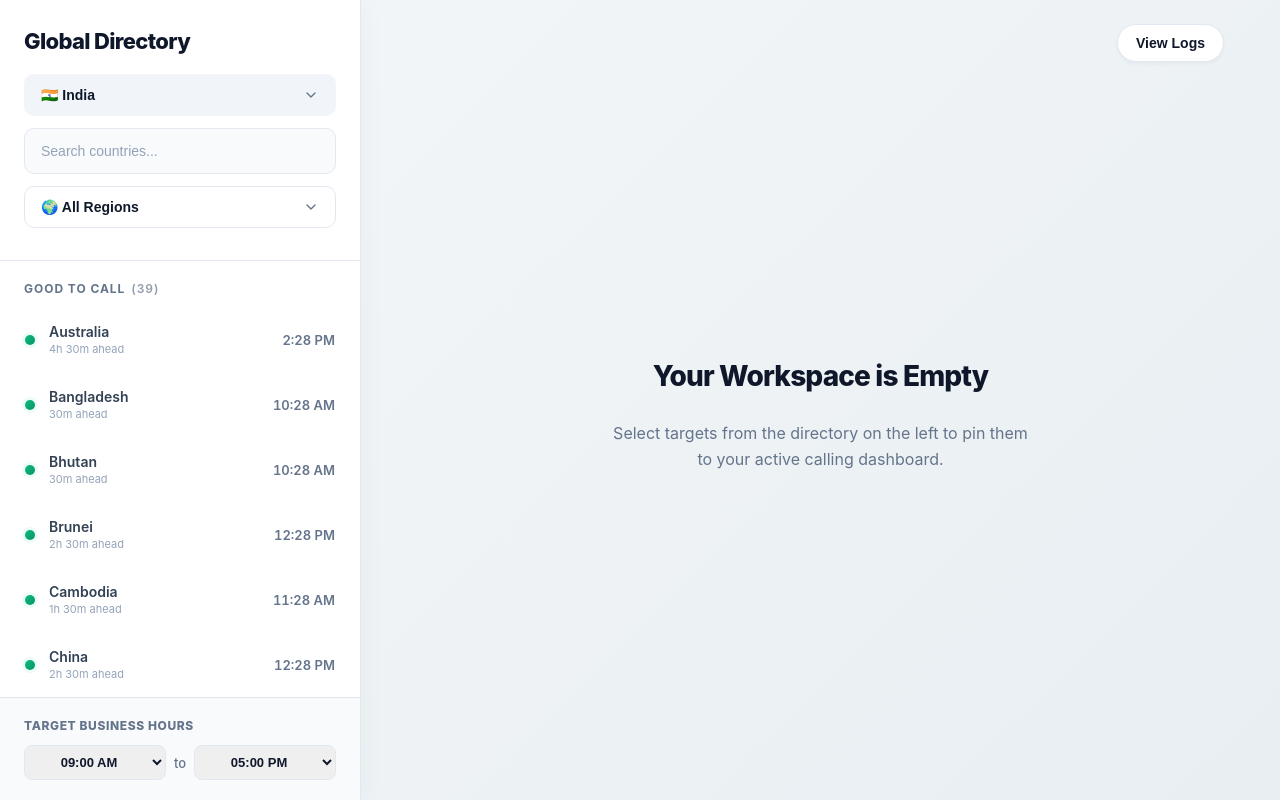
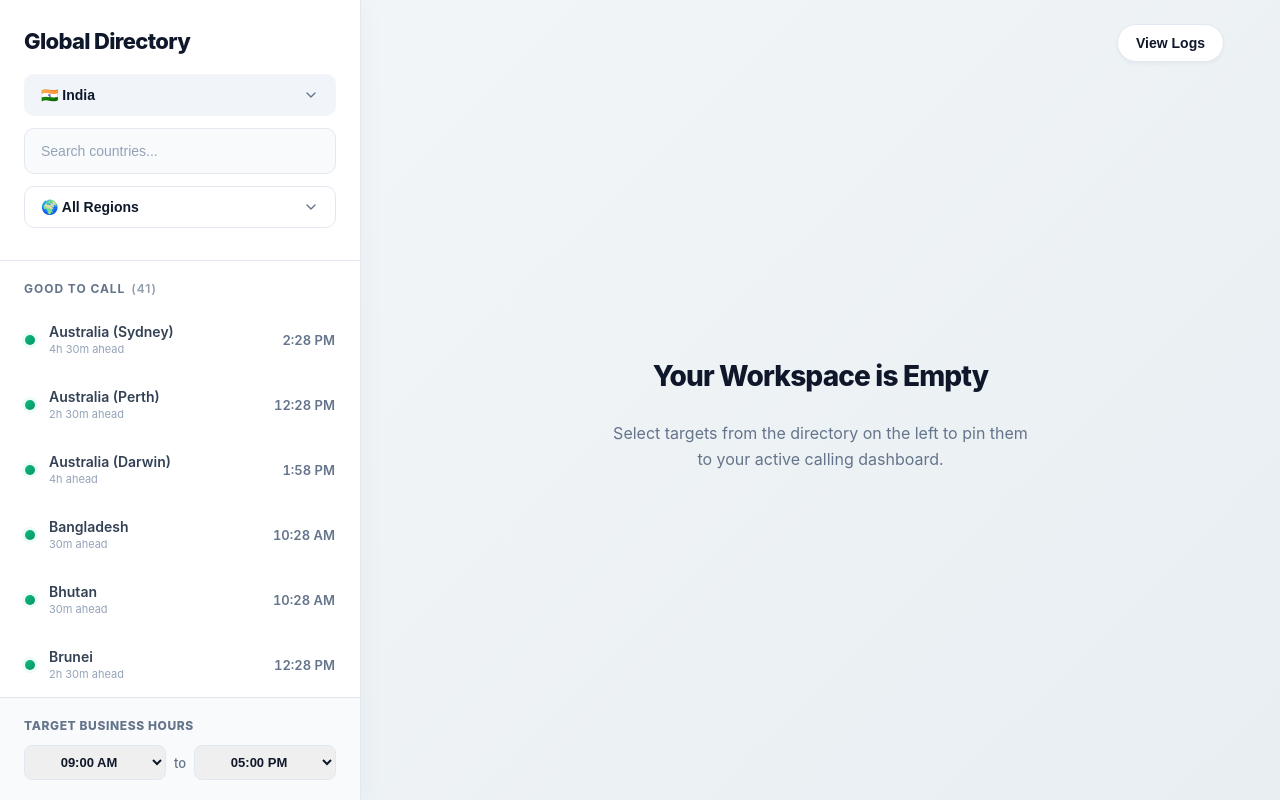
Before and after one commit to pdkokare1/IRSTool, a React (Vite) app: page / in a window 1280 px wide. Built offline with nearby package versions, Linux system fonts and the light colour scheme.

Commit message:
Update countryData.js

```diff
--- a/countryData.js
+++ b/countryData.js
@@ -45,7 +45,9 @@ export const countries = [
   { name: "Antigua and Barbuda", timezone: "America/Antigua", isEU: false, region: "North America" },
   { name: "Argentina", timezone: "America/Argentina/Buenos_Aires", isEU: false, region: "South America" },
   { name: "Armenia", timezone: "Asia/Yerevan", isEU: false, region: "Asia" },
-  { name: "Australia", timezone: "Australia/Sydney", isEU: false, region: "Oceania" },
+  { name: "Australia (Sydney)", timezone: "Australia/Sydney", isEU: false, region: "Oceania" },
+  { name: "Australia (Perth)", timezone: "Australia/Perth", isEU: false, region: "Oceania" },
+  { name: "Australia (Darwin)", timezone: "Australia/Darwin", isEU: false, region: "Oceania" },
   { name: "Azerbaijan", timezone: "Asia/Baku", isEU: false, region: "Asia" },
   { name: "Bahamas", timezone: "America/Nassau", isEU: false, region: "North America" },
   { name: "Bahrain", timezone: "Asia/Bahrain", isEU: false, region: "Middle East" },
@@ -65,7 +67,10 @@ export const countries = [
   { name: "Cabo Verde", timezone: "Atlantic/Cape_Verde", isEU: false, region: "Africa" },
   { name: "Cambodia", timezone: "Asia/Phnom_Penh", isEU: false, region: "Southeast Asia" },
   { name: "Cameroon", timezone: "Africa/Douala", isEU: false, region: "Africa" },
-  { name: "Canada", timezone: "America/Toronto", isEU: false, region: "North America" },
+  { name: "Canada (Eastern)", timezone: "America/Toronto", isEU: false, region: "North America" },
+  { name: "Canada (Pacific)", timezone: "America/Vancouver", isEU: false, region: "North America" },
+  { name: "Canada (Central)", timezone: "America/Winnipeg", isEU: false, region: "North America" },
+  { name: "Canada (Atlantic)", timezone: "America/Halifax", isEU: false, region: "North America" },
   { name: "Central African Republic", timezone: "Africa/Bangui", isEU: false, region: "Africa" },
   { name: "Chad", timezone: "Africa/Ndjamena", isEU: false, region: "Africa" },
   { name: "Chile", timezone: "America/Santiago", isEU: false, region: "South America" },
@@ -187,6 +192,11 @@ export const countries = [
   { name: "Tuvalu", timezone: "Pacific/Funafuti", isEU: false, region: "Oceania" },
   { name: "Uganda", timezone: "Africa/Kampala", isEU: false, region: "Africa" },
   { name: "Ukraine", timezone: "Europe/Kiev", isEU: false, region: "Europe" },
+  { name: "United Arab Emirates", timezone: "Asia/Dubai", isEU: false, region: "Middle East" },
+  { name: "United States (Eastern)", timezone: "America/New_York", isEU: false, region: "North America" },
+  { name: "United States (Central)", timezone: "America/Chicago", isEU: false, region: "North America" },
+  { name: "United States (Mountain)", timezone: "America/Denver", isEU: false, region: "North America" },
+  { name: "United States (Pacific)", timezone: "America/Los_Angeles", isEU: false, region: "North America" },
   { name: "Uruguay", timezone: "America/Montevideo", isEU: false, region: "South America" },
   { name: "Uzbekistan", timezone: "Asia/Tashkent", isEU: false, region: "Asia" },
   { name: "Vanuatu", timezone: "Pacific/Efate", isEU: false, region: "Oceania" },
```
